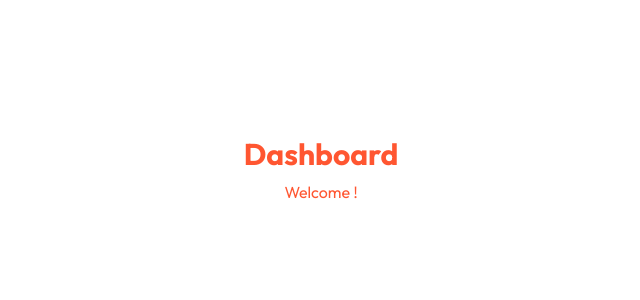
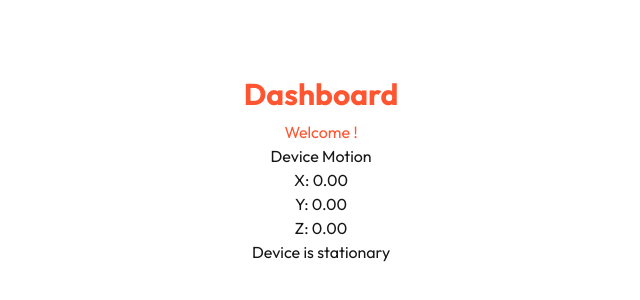
Before and after one commit to th33-d0ct0r/nCrypt-24, a Next.js app: page /dashboard in a window 1280 px wide. Shown: the part 230-530 px from the top of the page, without its empty margins (319-959 px from the left). Built offline with nearby package versions, Linux system fonts and the light colour scheme; no server answers.

Commit message:
yummy testing

```diff
--- a/app/dashboard/page.tsx
+++ b/app/dashboard/page.tsx
@@ -1,9 +1,40 @@
 'use client'
 import { useUser } from '@clerk/nextjs';
 import { PacmanLoader } from 'react-spinners';
+import { useState, useEffect } from 'react';
 
+const useDeviceMotion = () => {
+    const [motion, setMotion] = useState({ x: 0, y: 0, z: 0 });
+    const [isMoving, setIsMoving] = useState(false);
+
+    useEffect(() => {
+    //@ts-ignore
+      const handleMotion = (event) => {
+        const { accelerationIncludingGravity } = event;
+        const { x, y, z } = accelerationIncludingGravity;
+
+        setMotion({ x, y, z });
+
+        const threshold = 0.1; // Adjust based on sensitivity
+        if (Math.abs(x) > threshold || Math.abs(y) > threshold || Math.abs(z) > threshold) {
+          setIsMoving(true);
+        } else {
+          setIsMoving(false);
+        }
+      };
+
+      window.addEventListener('devicemotion', handleMotion);
+
+      return () => {
+        window.removeEventListener('devicemotion', handleMotion);
+      };
+    }, []);
+
+    return { motion, isMoving };
+  };
 
 export default function Dashboard() {
+    const { motion, isMoving } = useDeviceMotion();
     const { isLoaded, user } = useUser();
 
     if (!isLoaded) {
@@ -18,6 +49,11 @@ export default function Dashboard() {
         <div className="flex flex-col items-center justify-center min-h-[100vh]">
             <h1 className="text-3xl font-bold mb-2 text-[#FF5631]">Dashboard</h1>
             <p className="text-[#FF5631]">Welcome {user?.username}!</p>
+            <h1>Device Motion</h1>
+            <p>X: {motion?.x ? motion.x.toFixed(2) : '0.00'}</p>
+            <p>Y: {motion?.y ? motion.y.toFixed(2) : '0.00'}</p>
+            <p>Z: {motion?.z ? motion.z.toFixed(2) : '0.00'}</p>
+            <h2>{isMoving ? 'Device is in motion' : 'Device is stationary'}</h2>
         </div>
     );
 }
```
